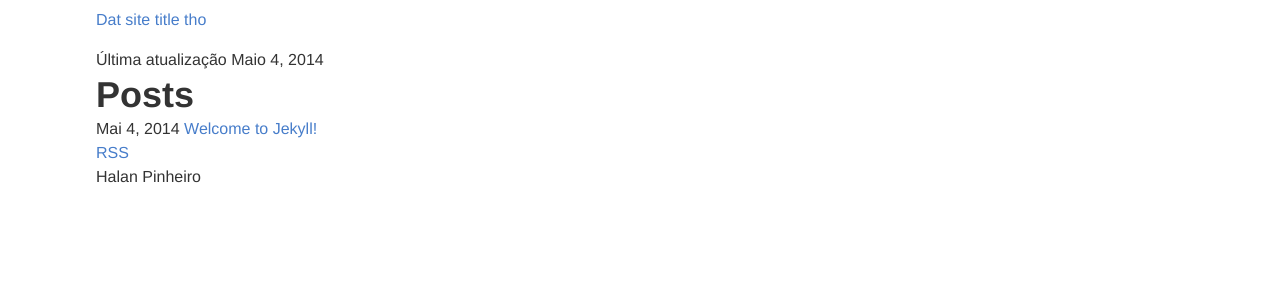
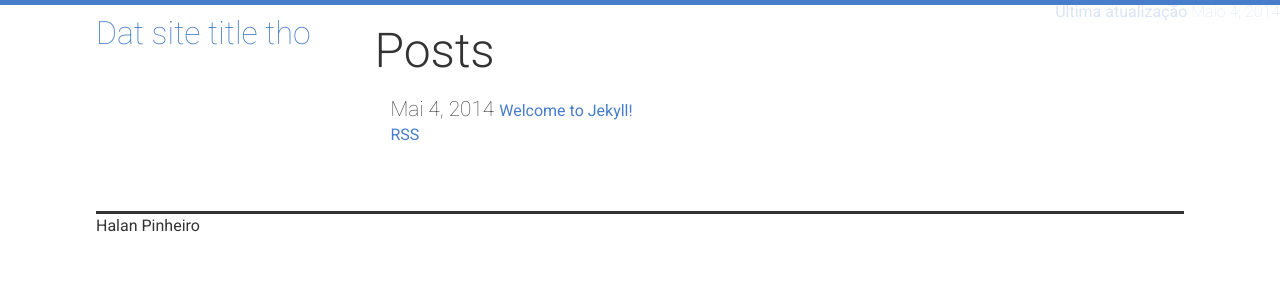
Before and after one commit to halan/halan.com.br, a Jekyll site: the page built from index.html, in a window 1280 px wide. Shown: the top 300 px of the page. Built offline with Jekyll 4.4.1, drawn with Linux system fonts in a browser that asks for light colours; Markdown is read by kramdown in place of the engine named in the settings.

Commit message:
Improve design

```diff
--- a/_sass/_layout.scss
+++ b/_sass/_layout.scss
@@ -1,8 +1,58 @@
+body {
+  margin: 0;
+  padding: 0;
+  border-top: 5px solid $base-accent-color;
+}
+
 main {
   @include outer-container;
+  margin-top: 1em;
 
-  header .site-title {
+  & > header {
+    @include span-columns(3)
+  }
+
+  & > header .last-modified {
+    position: absolute;
+    right: 0;
+    top: 0;
+    color: $base-accent-color;
+    opacity: .2;
+
+    time {
+      font-size: 1em;
+    }
+  }
+
+  & > header .site-title {
     margin-bottom: 1em;
     display: block;
+    font-size: 2em;
+    font-weight: 100;
+  }
+
+  & > section, & > article {
+    @include span-columns(6);
+  }
+
+  & > article > section > p {
+    font-size: 1em;
+    text-indent: .7em;
+    text-align: justify;
+    max-width: 40em;
+  }
+
+  & > footer {
+    @include span-columns(12);
+    margin-top: 3em;
+    border-top: 3px solid;
+  }
+
+  .home > nav {
+    margin: 1em;
   }
 }
+
+nav time {
+  font-size: 1.3em;
+}
--- a/_sass/bitters/_typography.scss
+++ b/_sass/bitters/_typography.scss
@@ -10,11 +10,12 @@ h1, h2, h3, h4, h5, h6 {
   font-family: $header-font-family;
   line-height: 1.25em;
   margin: 0;
+  font-weight: 300;
   text-rendering: optimizeLegibility; // Fix the character spacing for headings
 }
 
 h1 {
-  font-size: $base-font-size * 2.25; // 16 * 2.25 = 36px
+  font-size: $base-font-size * 3; // 16 * 2.25 = 36px
 }
 
 h2 {
@@ -102,3 +103,8 @@ cite {
     content: '\2014 \00A0';
   }
 }
+
+time {
+  font-size: 1.7em;
+  font-weight: 100
+}
--- a/_sass/bitters/_variables.scss
+++ b/_sass/bitters/_variables.scss
@@ -1,6 +1,8 @@
 // Typography
 ///////////////////////////////////////////////////////////////////////////////
-$sans-serif: $helvetica;
+@import url(http://fonts.googleapis.com/css?family=Roboto:400,100,300,500,900);
+
+$sans-serif: 'Roboto';
 $serif: $georgia;
 
 $base-font-family: $sans-serif;
@@ -24,7 +26,7 @@ $light-yellow: #FFF6BF;
 $light-green: #E6EFC2;
 
 // Body Color
-$base-body-color: white;
+$base-body-color: $light-gray;
 
 //  Font Colors
 $base-font-color: $dark-gray;
```
